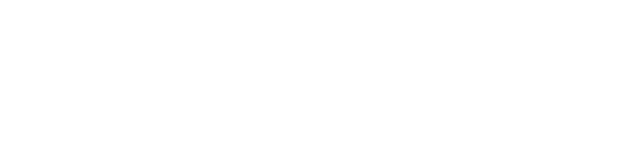
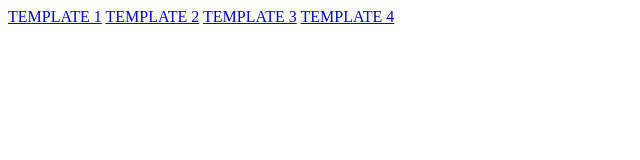
Before and after one commit to abichiii/Templates, a plain HTML site: page index.html in a window 1280 px wide. Shown: the whole page, without its empty margins (0-640 px from the left). Drawn offline with Linux system fonts and the light colour scheme.

Commit message:
Add files via upload

```diff
--- a/index.html
+++ b/index.html
@@ -9,10 +9,10 @@
 </head>
 
 <body>
-  <a href="web-templates/template-1/simple-static-page.html"></a>
-  <a href="web-templates/template-2/home.html"></a>
-  <a href="web-templates/template-3/accueil.html"></a>
-  <a href="web-templates/template-4/home.html"></a>
+  <a href="web-templates/template-1/simple-static-page.html">TEMPLATE 1</a>
+  <a href="web-templates/template-2/home.html">TEMPLATE 2</a>
+  <a href="web-templates/template-3/accueil.html">TEMPLATE 3</a>
+  <a href="web-templates/template-4/home.html">TEMPLATE 4</a>
 </body>
 
 </html>
```
